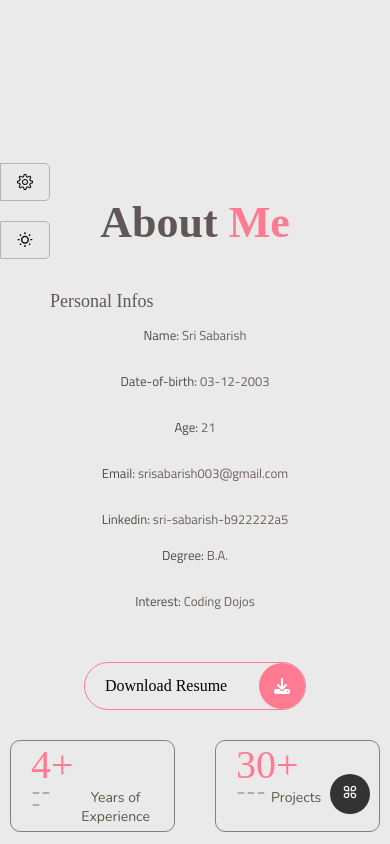
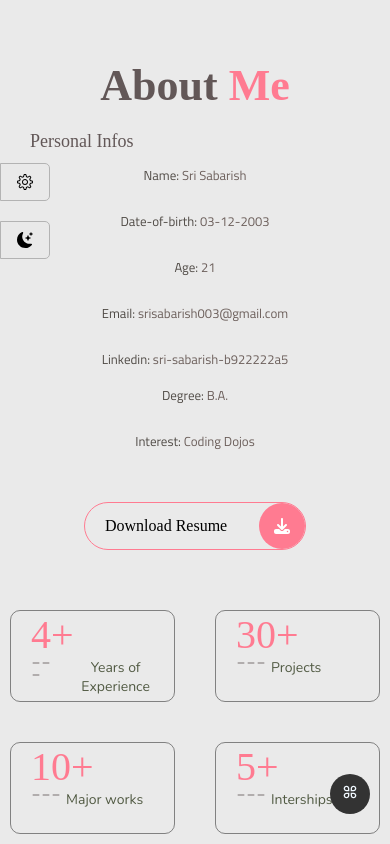
Before and after one commit to SriSabarish2021/portfolioreact, a React (Vite) app: page /about in a window 390 px wide. Built offline with nearby package versions, Linux system fonts and the light colour scheme; a web font is replaced by a local one.

Commit message:
Hello World

```diff
--- a/src/App.css
+++ b/src/App.css
@@ -1,9 +1,9 @@
 .app{
-  height: 100vh;
-  min-height: 100%;
   width: 100%;
   display: flex;
   flex-direction: row;
   overflow-x: hidden;
   user-select: none;
+  height: 100vh;
+
 }
--- a/src/Components/Header.jsx
+++ b/src/Components/Header.jsx
@@ -4,6 +4,7 @@ import { SlSettings } from "react-icons/sl";
 import { MdOutlineWbSunny } from "react-icons/md";
 import { FaDroplet } from "react-icons/fa6";
 import { Createcontextsetter } from '../Context/contextfolder';
+import { BsMoonStarsFill } from "react-icons/bs";
 
 const Header = () => {
   const {dispatch,setdarker,dark,clrcont,showclor}=useContext(Createcontextsetter)
@@ -21,7 +22,7 @@ const Header = () => {
                 <p style={{color:`rgb(255, 115, 0)`}}  onClick={()=>dispatch({type:"orange"})}><FaDroplet/></p>
               </div>
             </div>
-            <div className='headbtn' onClick={setdarker} style={{border:dark?'':`1px solid rgb(179, 179, 179)`}}><MdOutlineWbSunny/></div>
+            <div className='headbtn' onClick={setdarker} style={{border:dark?'':`1px solid rgb(179, 179, 179)`}}>{dark?<MdOutlineWbSunny/>:<BsMoonStarsFill></BsMoonStarsFill>}</div>
         </div>
     </div>
   )
--- a/src/Styles/About.css
+++ b/src/Styles/About.css
@@ -3,19 +3,22 @@
 @import url('https://fonts.googleapis.com/css2?family=Titillium+Web:ital,wght@0,200;0,300;0,400;0,600;0,700;0,900;1,200;1,300;1,400;1,600;1,700&display=swap');
 @import url('https://fonts.googleapis.com/css2?family=Nunito:ital,wght@0,200..1000;1,200..1000&display=swap');
 .about{
-    height: 100%;
     width: 100%;
-    padding: 200px;
-    padding-bottom: 0px;
-    padding-top: 0px;
+    padding: 100px;
+    height: 100vh;
+    padding-top: 60px;
+    padding-bottom: 60px;
+
+}
+.padderabt{
+    height: auto;
+    width: 100%;
     display: flex;
     flex-direction: column;
     justify-content: center;
     align-items: center;
+    gap: 40px;
 
-}
-.padderabt{
-    width: 100%;
 }
 .aboutname{
     width: 100%;
@@ -34,16 +37,14 @@
 
 .aboutcontent{
     width: 100%;
-    height: auto;
-    min-height: 400px;
     display: flex;
     flex-direction: row;
     justify-content: center;
     align-items: center;
-    margin-top: 20px;
     padding-bottom: 60px;
     border-bottom: 1px solid rgba(81, 81, 81, 0.42);
     gap: 50px;
+
 }
 .personalinfo{
     width: 100%;
@@ -51,7 +52,6 @@
 }
 .skills{
     width: 100%;
-    height: 100%;
 }
 .inforhead{
     font-size: 20px;
@@ -192,26 +192,25 @@
     font-size: 14px;
 }
 
-@media screen and (max-width:1300px) {
+@media screen and (max-width:1200px) {
     .about{
-        padding-left: 160px;
-        padding-right: 160px;
+        padding-left: 80px;
+        padding-right: 80px;
     }
-    .aboutcontent{
-        gap: 20px;
-    }
+
 
 }
 @media screen and (max-width:1100px) {
     .about{
-        padding-left: 100px;
-        padding-right: 100px;
+        padding-top: 60px;
+        padding-bottom: 60px;
     }
     .infocont1 p{
         font-size: 12px;
     }
     .resdown a{
         font-size: 14px;
+        padding-left: 20px;
     }
     .infordiv{
         gap: 0px;
@@ -231,19 +230,11 @@
     .box1, .box2, .box3, .box4{
         padding-bottom: 5px;
     }
-    .padderabt{
-        padding-top: 600px;
-        width: 100%;
-    }
     .about{
-        padding-left: 160px;
-        padding-right: 160px;
+
         overflow-y: scroll;
-        padding-bottom: 100px;
     }
     .aboutcontent{
-        min-height: 800px;
-        max-height: auto;
         flex-direction: column;
     }
 
@@ -289,13 +280,8 @@
     .aboutcontent{
         margin-top: 0px;
     }
-    .padderabt{
-        padding-top: 500px;
-    }
-    .about{
-        padding-left: 30px;
-        padding-right: 30px;
-    }
+
+
     .personalinfo{
 
         padding-bottom: 10px;
@@ -351,10 +337,7 @@
         padding-left: 20px;
 
     }
-    .padderabt{
-        padding-top: 500px;
-        width: 100%;
-    }
+
 
 
 }
@@ -371,7 +354,11 @@
         padding-right: 10px;
     }
     .inforhead{
-        padding-left: 40px;
+        padding-left: 20px;
+        padding-top: 20px;
+    }
+    .padderabt{
+        gap: 0px;
     }
 
 }
--- a/src/Styles/Cert.css
+++ b/src/Styles/Cert.css
@@ -1,7 +1,6 @@
 @import url('https://fonts.googleapis.com/css2?family=Orbitron:wght@400..900&display=swap');
 @import url('https://fonts.googleapis.com/css2?family=Chakra+Petch:ital,wght@0,300;0,400;0,500;0,600;0,700;1,300;1,400;1,500;1,600;1,700&display=swap');
 .certificationcontainer{
-    height:auto;
     width: 100%;
     display: flex;
     flex-direction: column;
@@ -11,6 +10,8 @@
     padding: 100px;
     gap: 40px;
     padding-bottom: 60px;
+    height:100vh;
+
 }
 .certhead{
     width: 100%;
@@ -29,7 +30,7 @@
 .certificateimages{
     height:auto;
     width: 100%;
-    padding: 30px;
+    padding: 0px;
     padding-bottom: 60px;
     padding-top: 20px;
     border-radius: 10px;
@@ -48,7 +49,9 @@
     transition-delay: 0.1s;
     border-radius: 10px;
     padding-top: 30px;
-    padding-bottom: 40px;
+    padding-bottom: 100px;
+    padding-left: 20px;
+    padding-right: 20px;
 }
 .img{
     background-color: aliceblue;
--- a/src/Styles/Contact.css
+++ b/src/Styles/Contact.css
@@ -6,17 +6,13 @@
 @import url('https://fonts.googleapis.com/css2?family=Exo:ital,wght@0,100..900;1,100..900&display=swap');
 
 .contactcontainer{
-    height: 100%;
     width: 100%;
-    display: flex;
-    flex-direction: column;
-    justify-content: center;
-    align-items: center;
     background-position: center;
     background-repeat: no-repeat;
     background-size: cover;
     opacity: 0.9;
-    position: relative;
+    height: 100vh;
+
 }
 .contactcontents{
     height: 100%;
@@ -218,6 +214,7 @@
     justify-content: center;
     align-items: center;
     text-align: center;
+    bottom: 0px;
 }
 
 .alertcontainer button{
@@ -301,21 +298,20 @@
 @media screen and (max-width:900px) {
 
     .contactcontainer{
-        min-height: 100%;
-        max-height: auto;
+        height: 100vh;
         position: fixed;
-        padding-top: 400px;
+        padding-top: 0px;
         overflow-y: scroll;
-
     }
     .contacthead{
         padding-left: 0px;
     }
     .contactcontents{
-        min-height: 1500px;
-        max-height: auto;
+
+        height: auto;
+
         justify-content: flex-start;
-        padding-top: 300px;
+        padding-top: 60px;
     }
     .contactheadcontent{
         padding-left: 25px;
@@ -352,9 +348,8 @@
         position: fixed;
         display: flex;
         flex-direction: column;
-        justify-content: flex-start;
-        padding-top: 200px;
-        height: 1050px;
+        justify-content: center;
+
     }
     .close{
         top: 40px;
@@ -367,6 +362,13 @@
     }
     .calltxt{
         font-size: 21px;
+    }
+
+}
+@media screen and (max-width:560px) {
+
+    .contactheadcontent{
+        padding-left: 0px;
     }
 
 }
@@ -386,6 +388,7 @@
         top: 40px;
         right: 60px;
     }
+
 
 }
 
--- a/src/Styles/Content.css
+++ b/src/Styles/Content.css
@@ -13,14 +13,12 @@
 }
 .maincontent{
     width: 100%;
-    height: auto;
-    min-height: 600px;
-    max-height: 100%;
     display: flex;
     flex-direction: row;
     justify-content: space-between;
     align-items: center;
     text-align: center;
+    height: 100vh;
 }
 .maincontent::before{
     content: '';
--- a/src/Styles/Header.css
+++ b/src/Styles/Header.css
@@ -6,7 +6,7 @@
     text-align: center;
     background-color: transparent;
     width: 50px;
-    height: 100%;
+    height: 100vh;
     position: fixed;
     z-index: 10000;
 }
--- a/src/Styles/Nav.css
+++ b/src/Styles/Nav.css
@@ -8,7 +8,7 @@
     background-color: transparent;
     position: fixed;
     right: 0px;
-    height: 100%;
+    height: 100vh;
     padding: 10px;
     z-index: 100000;
     min-width: 50px;
--- a/src/Styles/Project.css
+++ b/src/Styles/Project.css
@@ -1,7 +1,6 @@
 @import url('https://fonts.googleapis.com/css2?family=Orbitron:wght@400..900&display=swap');
 @import url('https://fonts.googleapis.com/css2?family=Chakra+Petch:ital,wght@0,300;0,400;0,500;0,600;0,700;1,300;1,400;1,500;1,600;1,700&display=swap');
 .projectcontainer{
-    height:auto;
     width: 100%;
     display: flex;
     flex-direction: column;
@@ -11,6 +10,8 @@
     padding: 100px;
     gap: 40px;
     padding-bottom: 60px;
+    height:100vh;
+
 }
 .projhead{
     width: 100%;
@@ -29,7 +30,7 @@
 .projimages{
     height:auto;
     width: 100%;
-    padding: 30px;
+    padding: 0px;
     padding-bottom: 60px;
     padding-top: 20px;
     overflow-y: scroll;
@@ -49,7 +50,9 @@
     transition-delay: 0.1s;
     border-radius: 10px;
     padding-top: 30px;
-    padding-bottom: 40px;
+    padding-bottom: 100px;
+    padding-left: 20px;
+    padding-right: 20px;
 }
 .projimg{
     height: 200px;
--- a/src/Styles/Skills.css
+++ b/src/Styles/Skills.css
@@ -4,15 +4,17 @@
 @import url('https://fonts.googleapis.com/css2?family=Orbitron:wght@400..900&display=swap');
 @import url('https://fonts.googleapis.com/css2?family=Saira:ital,wght@0,100..900;1,100..900&display=swap');
 .skillcontainer{
-    height: 100%;
     width: 100%;
     background-color: rgb(29, 29, 29);
     padding: 100px;
+    padding-top: 70px;
+    padding-bottom: 70px;
     display: flex;
     flex-direction: column;
     justify-content: center;
     align-items: center;
     text-align: center;
+    height: auto;
 }
 @keyframes animatefrnt{
     from{
@@ -72,6 +74,7 @@
     justify-content: flex-start;
     align-items: center;
     text-align: center;
+
 }
 .techskill{
     font-size: 26px;
@@ -361,13 +364,19 @@
 
 @media screen and (max-width:1000px) {
     .skillcontainer{
-        padding-left: 90px;
-        padding-right: 90px;
+        height:auto;
+        padding-left: 80px;
+        padding-right: 80px;
+        padding-top: 40px;
+        padding-bottom: 40px;
+        gap: 0px;
+        overflow-y: scroll;
     }
     .btnandbox{
         flex-direction: column;
-        padding-bottom: 30px;
+        padding-bottom: 0px;
         align-items: center;
+        gap: 30px;
     }
     .skillbtn{
         display: none;
@@ -380,6 +389,7 @@
         padding-left: 0px;
         padding-right: 0px;
         padding-top: 0px;
+        padding-bottom: 30px;
     }
 
 }
@@ -454,7 +464,7 @@
         padding-top: 0px;
     }
     .skillcontainer{
-        gap: 10px;
+        gap: 60px;
     }
     .studyline{
         height: 4px;
@@ -505,6 +515,9 @@
     .btnandbox{
         padding-top: 30px;
     }
+    .skillimages{
+        gap: 8px;
+    }
 
 }
 @media screen and (max-width:360px) {
@@ -518,6 +531,9 @@
         padding-left: 10px;
         padding-right: 10px;
      }
+     .skilltableboxheading p{
+        font-size: 13px;
+     }
 }
 
 @media screen and (max-width:320px) {
@@ -525,3 +541,12 @@
         gap: 5px;
     }
 }
+@media screen and (max-width:300px) {
+    .skilltableboxheading p{
+        font-size: 12px;
+     }
+     .skillimages img{
+        height: 15px;
+        width: 15px;
+    }
+}
```
